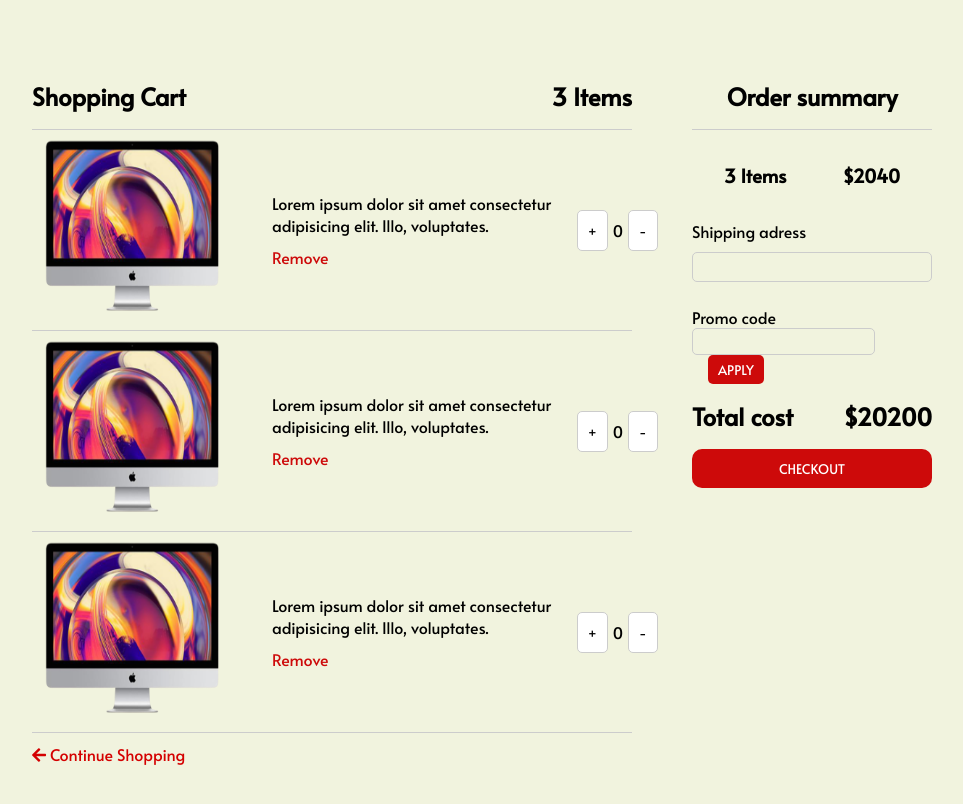
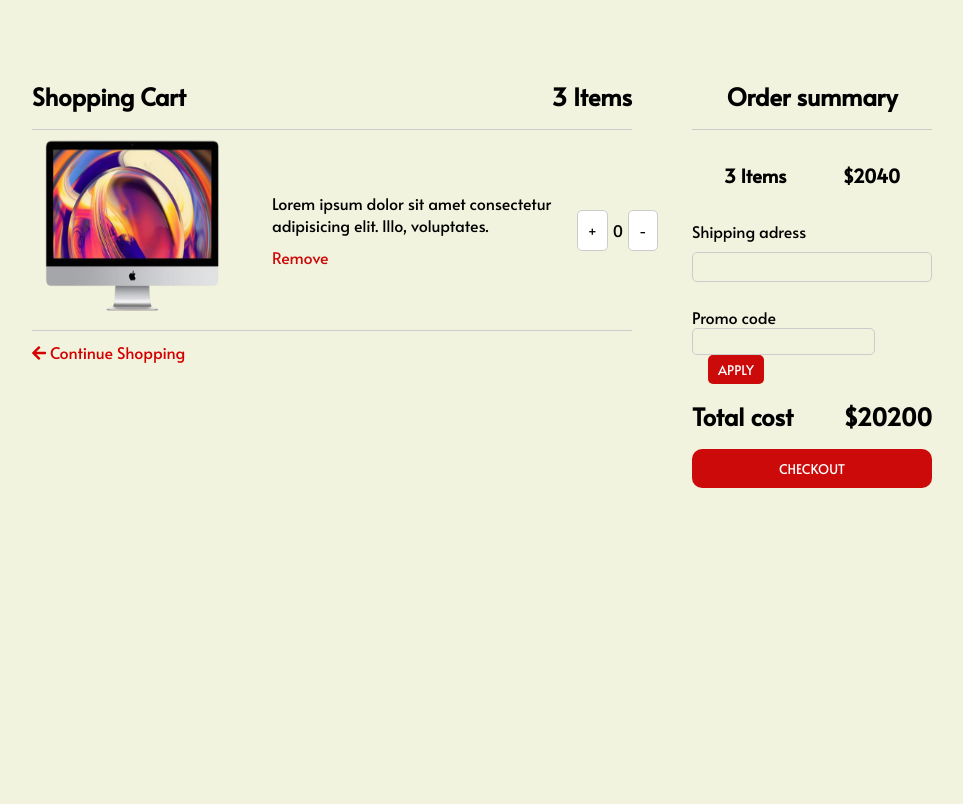
Before and after one commit to veritem/shop-store, a React (Create React App) app in the folder client/: page /cart in a window 1280 px wide. Shown: the top 804 px of the page, without its empty margins (158-1121 px from the left). Built offline with nearby package versions, Linux system fonts and the light colour scheme.

Commit message:
setup prettier

```diff
--- a/client/src/components/SearchBar/SearchBar.css
+++ b/client/src/components/SearchBar/SearchBar.css
@@ -60,3 +60,9 @@
 	border-top-right-radius: 1rem;
 	border-bottom-right-radius: 1rem;
 }
+.searchBar .fa-search {
+	margin-right: 1rem;
+	margin-top: 0.5rem;
+	font-weight: bold;
+	font-size: 1.5rem;
+}
--- a/client/src/components/SearchBar/SearchBar.tsx
+++ b/client/src/components/SearchBar/SearchBar.tsx
@@ -1,25 +1,27 @@
-import React, { MouseEvent } from 'react'
+import React, { MouseEvent, useRef } from 'react'
 import './SearchBar.css'
 
 function SearchBar() {
+	const cat_list = useRef<HTMLUListElement | null>(null)
+	const cat_curr = useRef<HTMLSpanElement | null>(null)
+
 	function handleCatList() {
-		const categoriesList = document.querySelector('.searchCat ul')
-		categoriesList?.classList.toggle('showList')
+		cat_list.current?.classList.toggle('showList')
 	}
 
 	function handleToggle(event: MouseEvent<HTMLLIElement>) {
 		const selectedValue = event.currentTarget.innerText
-		document.querySelector<HTMLSpanElement>('.current_cat span')!.innerText = selectedValue
-		document.querySelector('.searchCat ul')?.classList.remove('showList')
+		cat_curr.current!.innerText = selectedValue
+		cat_list.current?.classList.remove('showList')
 	}
 
 	return (
 		<div className='searchBar'>
 			<div className='searchCat'>
 				<div className='current_cat' onClick={handleCatList}>
-					<span>All</span> <i className='fas fa-caret-down'></i>
+					<span ref={cat_curr}>All</span> <i className='fas fa-caret-down'></i>
 				</div>
-				<ul>
+				<ul ref={cat_list}>
 					<li onClick={handleToggle}>All</li>
 					<li onClick={handleToggle}>Food</li>
 					<li onClick={handleToggle}>Fashion</li>
--- a/client/src/containers/Cart/Cart.tsx
+++ b/client/src/containers/Cart/Cart.tsx
@@ -6,22 +6,22 @@ import { Link } from 'react-router-dom'
 
 function Cart() {
   return (
-		<section className='Cart'>
-			<div className='card_list'>
-				<div className='cart_list_header'>
+    <section className="Cart">
+      <div className="card_list">
+        <div className="cart_list_header">
           <h2>Shopping Cart</h2>
           <h2>3 Items</h2>
         </div>
 
-				<div className='product_list_items'>
-					<div className='product_list_item'>
-						<img src={imac} alt='imac' />
-						<div className='product_desc'>
+        <div className="product_list_items">
+          <div className="product_list_item">
+            <img src={imac} alt="imac" />
+            <div className="product_desc">
               Lorem ipsum dolor sit amet consectetur adipisicing elit. Illo,
               voluptates.
               <p> Remove </p>
             </div>
-						<div className='cart_operation'>
+            <div className="cart_operation">
               <button>+</button>
               <p contentEditable>0</p>
               <button>-</button>
@@ -29,72 +29,40 @@ function Cart() {
           </div>
         </div>
 
-				<div className='product_list_items'>
-					<div className='product_list_item'>
-						<img src={imac} alt='imac' />
-						<div className='product_desc'>
-							Lorem ipsum dolor sit amet consectetur adipisicing elit. Illo,
-							voluptates.
-							<p> Remove </p>
-						</div>
-						<div className='cart_operation'>
-							<button>+</button>
-							<p contentEditable>0</p>
-							<button>-</button>
-						</div>
-					</div>
-				</div>
-
-				<div className='product_list_items'>
-					<div className='product_list_item'>
-						<img src={imac} alt='imac' />
-						<div className='product_desc'>
-							Lorem ipsum dolor sit amet consectetur adipisicing elit. Illo,
-							voluptates.
-							<p> Remove </p>
-						</div>
-						<div className='cart_operation'>
-							<button>+</button>
-							<p contentEditable>0</p>
-							<button>-</button>
-						</div>
-					</div>
-				</div>
-
-				<div className='back'>
-					<Link to='/'>
+        <div className="back">
+          <Link to="/">
             {' '}
-						<i className='fas fa-arrow-left' /> Continue Shopping
+            <i className="fas fa-arrow-left" /> Continue Shopping
           </Link>
         </div>
       </div>
 
-			<div className='order_summary'>
-				<div className='order_summ_header'>
+      <div className="order_summary">
+        <div className="order_summ_header">
           <h2>Order summary</h2>
         </div>
-				<div className='order_summary_header'>
+        <div className="order_summary_header">
           <h3>3 Items</h3>
           <h3>$2040</h3>
         </div>
 
-				<div className='order_shipping_adress'>
-					<label htmlFor='shipping'>Shipping adress</label>
-					<input type='text' id='shipping adress' />
+        <div className="order_shipping_adress">
+          <label htmlFor="shipping">Shipping adress</label>
+          <input type="text" id="shipping adress" />
         </div>
 
-				<div className='promo__code'>
-					<label htmlFor='promocode'>Promo code</label>
-					<input type='text' id='promocode' />
-					<input type='submit' value='APPLY' />
+        <div className="promo__code">
+          <label htmlFor="promocode">Promo code</label>
+          <input type="text" id="promocode" />
+          <input type="submit" value="APPLY" />
         </div>
 
-				<div className='cost'>
+        <div className="cost">
           <p>Total cost</p>
           <p>$20200</p>
         </div>
 
-				<button className='checkout'>CHECKOUT</button>
+        <button className="checkout">CHECKOUT</button>
       </div>
     </section>
   )
--- a/client/src/containers/ProductDetails/ProductDetails.css
+++ b/client/src/containers/ProductDetails/ProductDetails.css
@@ -7,6 +7,10 @@
 
 .product img {
 	width: 400px;
+}
+
+.product {
+	position: relative;
 }
 
 .product_info {
@@ -36,3 +40,24 @@
 	font-size: 1rem;
 	cursor: pointer;
 }
+
+.zoom_results {
+	border: 1px solid #d4d4d4;
+	width: 300px;
+	height: 300px;
+	background-color: red;
+	position: absolute;
+	top: -3rem;
+	right: -18rem;
+	display: none;
+}
+
+.zoom_results.active {
+	display: none;
+}
+.img_zoom_lens {
+	position: absolute;
+	border: 1px solid #d4d4d4;
+	width: 40px;
+	height: 40px;
+}
--- a/client/src/containers/ProductDetails/ProductDetails.tsx
+++ b/client/src/containers/ProductDetails/ProductDetails.tsx
@@ -1,15 +1,38 @@
-import React, { useState } from 'react'
+import React, { MouseEvent, useState, useRef } from 'react'
 import imac from '../../assets/products/imac.png'
 import './ProductDetails.css'
 
 function ProductDetails() {
 	const [quantity, setQuantity] = useState<string>('1')
 
+	const resultZoom = useRef<HTMLDivElement | null>(null)
+	const productImg = useRef<HTMLImageElement | null>(null)
+
+	function handleMouseMove(e: MouseEvent<HTMLImageElement>) {
+		resultZoom.current?.classList.add('active')
+	}
+
+	function handleMouseLeave(e: MouseEvent<HTMLImageElement>) {
+		resultZoom.current?.classList.remove('active')
+	}
+
 	return (
 		<>
 			<section className='product_description'>
 				<div className='product'>
-					<img src={imac} alt='imac' />
+					<img
+						src={imac}
+						alt='imac'
+						id='prod_img'
+						ref={productImg}
+						onMouseMove={(event: MouseEvent<HTMLImageElement>): void =>
+							handleMouseMove(event)
+						}
+						onMouseLeave={(event: MouseEvent<HTMLImageElement>): void =>
+							handleMouseLeave(event)
+						}
+					/>
+					<div className='zoom_results' ref={resultZoom}></div>
 				</div>
 				<div className='product_info'>
 					<h1>Product className rating</h1>
--- a/client/src/store/reducers/cart.ts
+++ b/client/src/store/reducers/cart.ts
@@ -48,8 +48,7 @@ export const cartReducer = (state = initalState, action: any) => {
           items: state.data.items.filter((item) => item !== action.payload.id),
         },
       }
-		default: {
+    default:
       return state
   }
 }
-}
```
Also changed, not shown: 1 other file (tests, documents, lock files or other folders). Lines whose indentation alone changed are shown as unchanged.
